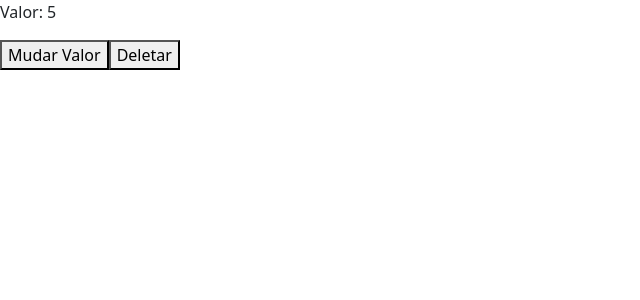
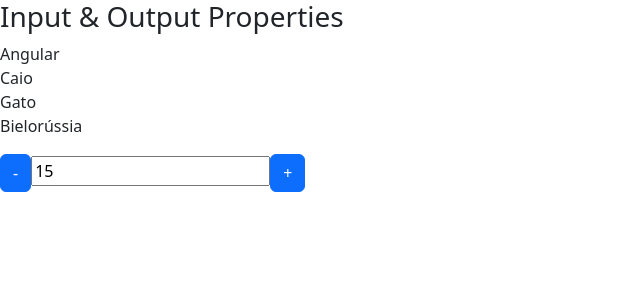
Before and after one commit to DevCaioSouza/Curso-Loiane-Angular, an Angular app in the folder data-binding/: page / in a window 1280 px wide. Shown: the top 300 px of the page, without its empty margins (0-640 px from the left). Built offline with nearby package versions, Linux system fonts and the light colour scheme.

Commit message:
acesso ao dom com ViewChild

```diff
--- a/data-binding/src/app/app.component.html
+++ b/data-binding/src/app/app.component.html
@@ -1,6 +1,6 @@
-<app-ciclo [valorInicial]="valor"
+<!-- <app-ciclo [valorInicial]="valor"
 *ngIf="!deletarCiclo"
 ></app-ciclo>
 <button (click)="mudarValor()">Mudar Valor</button>
-<button (click)="destruirCiclo()" >Deletar</button>
-<!-- <app-data-binding></app-data-binding> -->
+<button (click)="destruirCiclo()" >Deletar</button> -->
+<app-data-binding></app-data-binding>
--- a/data-binding/src/app/output-property/output-property.component.html
+++ b/data-binding/src/app/output-property/output-property.component.html
@@ -1,5 +1,5 @@
 <div>
   <button class="btn btn-primary" (click)="decrement()">-</button>
-  <input type="text" [value]="valor" readonly>
+  <input type="text" [value]="valor"readonly #campoInput>
   <button class="btn btn-primary" (click)="increment()">+</button>
 </div>
--- a/data-binding/src/app/output-property/output-property.component.ts
+++ b/data-binding/src/app/output-property/output-property.component.ts
@@ -1,4 +1,4 @@
-import { Component, EventEmitter, Input, Output } from '@angular/core';
+import { Component, ElementRef, EventEmitter, Input, Output, ViewChild } from '@angular/core';
 
 @Component({
   selector: 'contador',
@@ -13,13 +13,16 @@
   @Output() mudouValor = new EventEmitter();
   //usamos Output quando queremos expor eventos ou valores
 
+  @ViewChild('campoInput')
+  campoValorInput!: ElementRef;
+
   decrement(){
-    this.valor--
+    this.campoValorInput.nativeElement.value--
     this.mudouValor.emit({novoValor: this.valor});
   };
 
   increment(){
-    this.valor++
+    this.campoValorInput.nativeElement.value++
     this.mudouValor.emit({novoValor: this.valor});
   };
 
```
